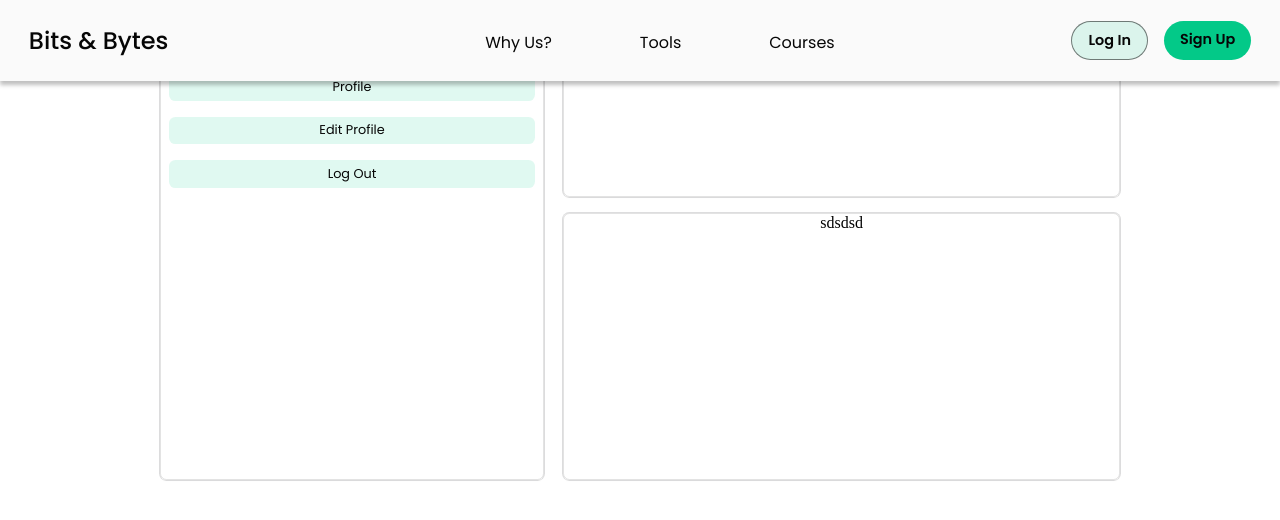
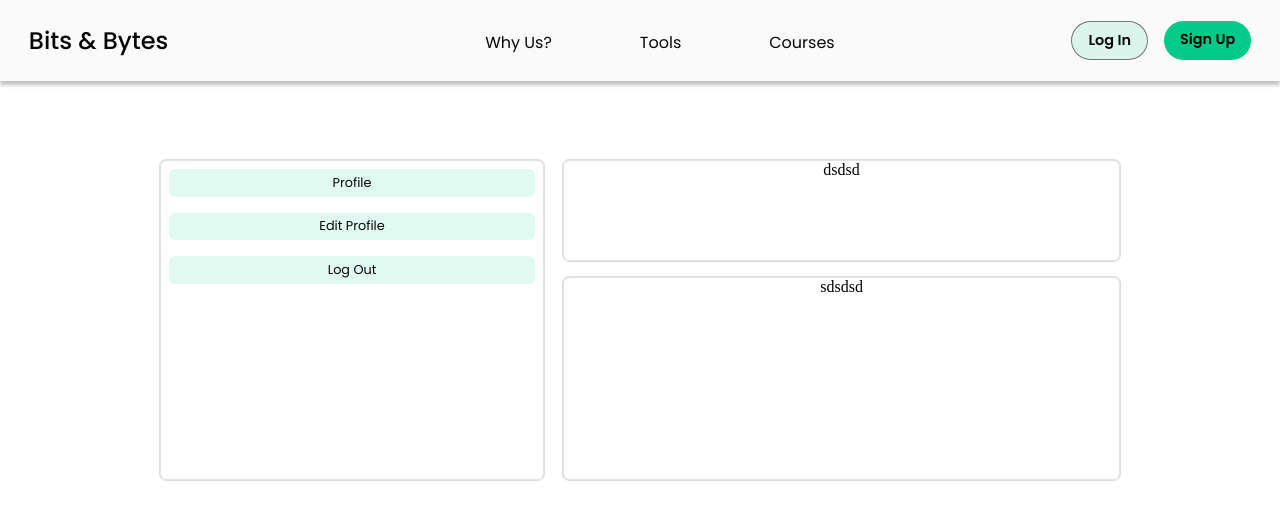
Before and after one commit to utopian-coder/Bits-and-Bytes, a React (Vite) app in the folder client/: page /profile in a window 1280 px wide. Shown: the top 520 px of the page. Built offline with nearby package versions, Linux system fonts and the light colour scheme; no server answers; the HTML template or start-up script is replaced by a standard one.

Commit message:
Adjust section padding.

```diff
--- a/client/src/pages/LogInSignUpPage.module.css
+++ b/client/src/pages/LogInSignUpPage.module.css
@@ -4,6 +4,7 @@
   gap: 1.4rem;
   text-align: center;
   margin: 10rem auto;
+  padding-top: 8rem;
 }
 
 .btn-form {
@@ -21,12 +22,12 @@
 
 @media screen and (min-width: 624px) {
   .form-container {
-    padding: 0 8rem;
+    padding: 10rem 8rem;
   }
 }
 
 @media screen and (min-width: 1024px) {
   .form-container {
-    padding: 0 20rem;
+    padding: 12rem 20rem;
   }
 }
--- a/client/src/pages/ProfilePage.module.css
+++ b/client/src/pages/ProfilePage.module.css
@@ -4,6 +4,7 @@
   grid-template-columns: 40% 55%;
   gap: 5%;
   height: 60vh;
+  padding-top: 6rem;
 }
 
 .profile-nav {
@@ -45,9 +46,19 @@
   border-radius: 0.4rem;
 }
 
+@media screen and (min-width: 612px) {
+  .profile-container {
+    padding-top: 9rem;
+  }
+}
+
 @media screen and (min-width: 1024px) {
   .profile-container {
     grid-template-columns: 40% 58%;
     gap: 2%;
   }
+
+  .profile-container {
+    padding-top: 10rem;
+  }
 }
```
